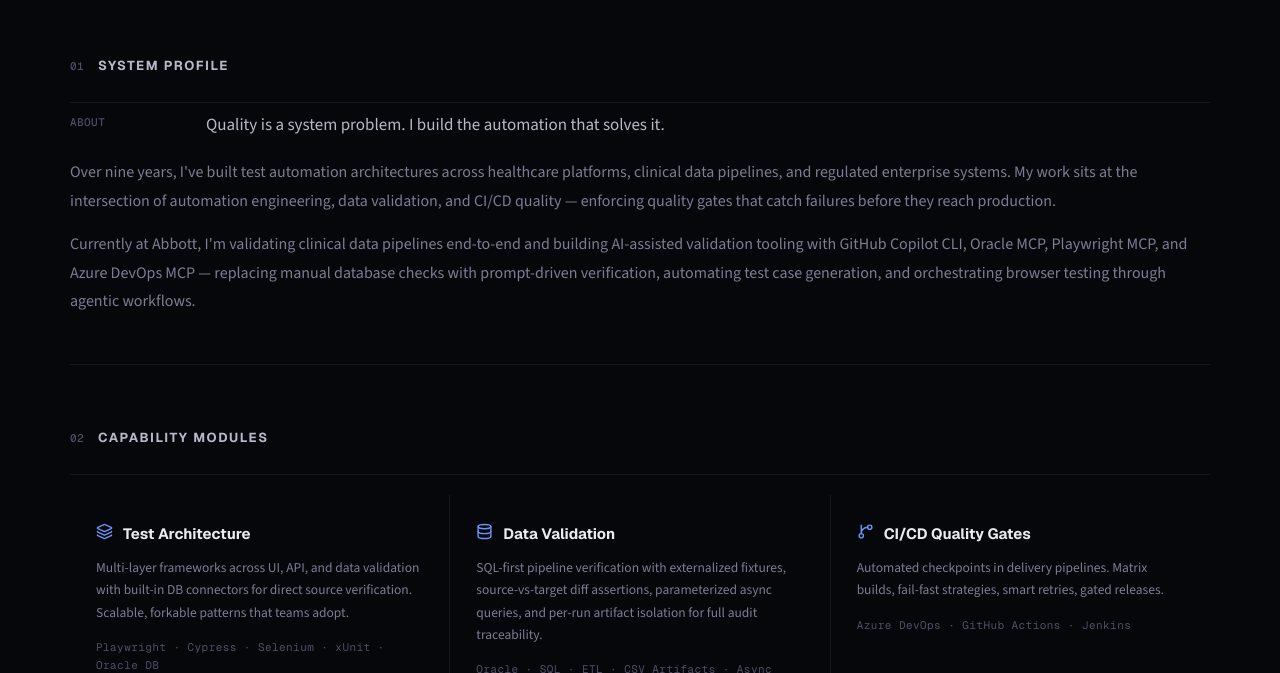
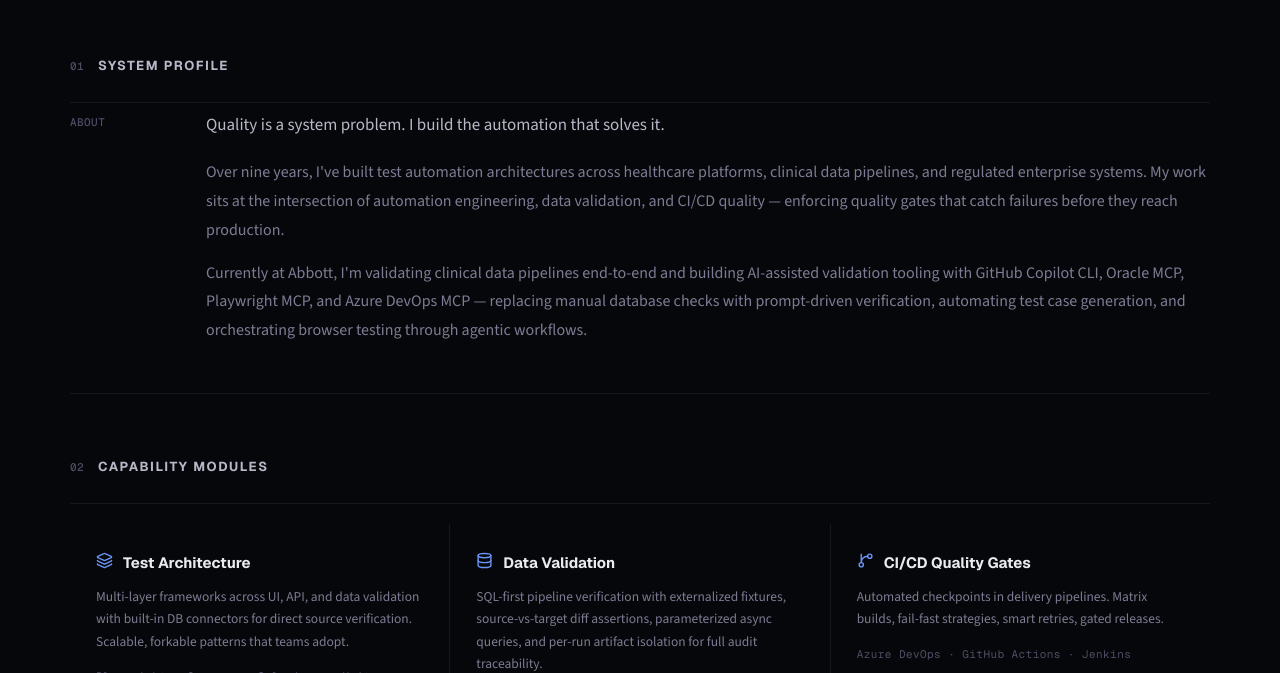
Before and after one commit to buildwithnav/nav-portfolio, a React (Vite) app: page / in a window 1280 px wide. Shown: the part 823-1496 px from the top of the page. Built offline with nearby package versions, Linux system fonts and the light colour scheme.

Commit message:
fix: align about body paragraphs with label grid

```diff
--- a/src/App.jsx
+++ b/src/App.jsx
@@ -678,8 +678,8 @@ function Capabilities() {
                 Quality is a system problem. I build the automation that solves it.
               </p>
             </div>
-            {/* Body paragraphs — full width, left-aligned */}
-            <div style={{ fontFamily: "var(--body)", fontSize: 16, lineHeight: 1.8, color: "var(--fg3)" }}>
+            {/* Body paragraphs — aligned with tagline */}
+            <div style={{ fontFamily: "var(--body)", fontSize: 16, lineHeight: 1.8, color: "var(--fg3)", paddingLeft: 136 }} className="about-body">
               <p style={{ marginBottom: 14 }}>
                 Over nine years, I've built test automation architectures across healthcare platforms,
                 clinical data pipelines, and regulated enterprise systems. My work sits at the intersection
@@ -1321,6 +1321,7 @@ export default function App() {
         @media (max-width: 860px) {
           .hero-g { grid-template-columns: 1fr !important; }
           .about-g { grid-template-columns: 1fr !important; }
+          .about-body { padding-left: 0 !important; }
           .conn-g { grid-template-columns: 1fr !important; }
           .kpi-g { grid-template-columns: 1fr 1fr !important; }
         }
```
